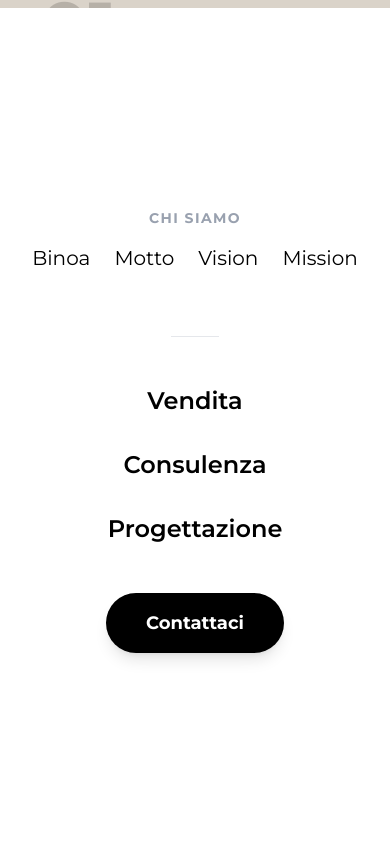
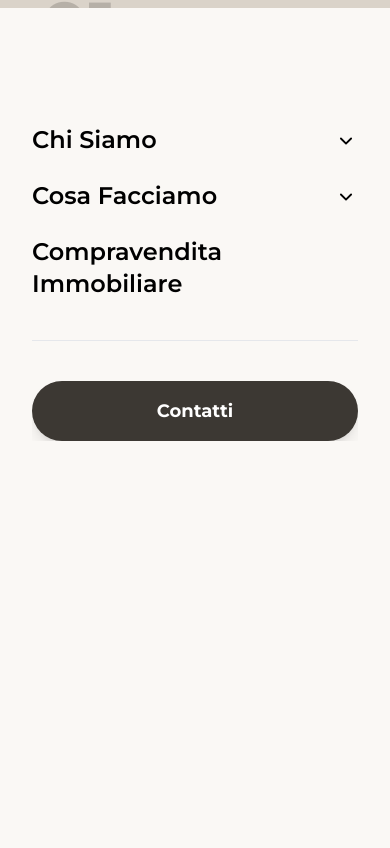
Before and after one commit to cesarecristanelli-code/binoastudio, a Next.js app: page / in a window 390 px wide. Shown: the part 836-1684 px from the top of the page. Built offline with nearby package versions, Linux system fonts and the light colour scheme.

Commit message:
Sistemata navbar. Aggiunti i testi delle varie sezioni

```diff
--- a/src/components/Navbar.tsx
+++ b/src/components/Navbar.tsx
@@ -14,16 +14,21 @@ interface NavlinkType {
 export default function Navbar() {
   const [isScrolled, setIsScrolled] = useState<boolean>(false);
   const [isOpen, setIsOpen] = useState<boolean>(false);
-  const [isDropdownOpen, setIsDropdownOpen] = useState<boolean>(false);
+  const [isChiSiamoOpen, setIsChiSiamoOpen] = useState<boolean>(false);
+  const [isCosaFacciamoOpen, setIsCosaFacciamoOpen] = useState<boolean>(false);
+  const [isMobileChiSiamoOpen, setIsMobileChiSiamoOpen] =
+    useState<boolean>(false);
+  const [isMobileCosaFacciamoOpen, setIsMobileCosaFacciamoOpen] =
+    useState<boolean>(false);
 
-  const navLinks: NavlinkType[] = [
-    { name: "Vendita", href: "/vendita" },
-    { name: "Consulenza", href: "/#consulenza" },
+  const cosaFacciamoLinks: NavlinkType[] = [
+    { name: "Compravendita Immobiliare", href: "/#compravendita-immobiliare" },
+    { name: "Gestione Progetti", href: "/#gestione-progetti" },
     { name: "Progettazione", href: "/#progettazione" },
   ];
 
-  const dropdownLinks: NavlinkType[] = [
-    { name: "Binoa", href: "/#binoa" },
+  const chiSiamoLinks: NavlinkType[] = [
+    { name: "Binòa", href: "/#binoa" },
     { name: "Motto", href: "/#motto" },
     { name: "Vision", href: "/#vision" },
     { name: "Mission", href: "/#mission" },
@@ -63,8 +68,6 @@ export default function Navbar() {
     : "bg-[rgb(250,248,245)] shadow-md border-b border-gray-100"; //se non si è nella Home
   const isTransparent = isHomePage && !isScrolled && !isOpen;
   const textColor = isTransparent ? "text-white" : "text-black";
-  const linkHoverColor =
-    isHomePage && !isScrolled ? "hover:text-blue-300" : "hover:text-blue-600";
 
   // Inverto il colore del logo se è sulla hero
   const logoPath = "/BinoaLogo.svg";
@@ -93,21 +96,28 @@ export default function Navbar() {
           {/* 'Chi siamo' dropdown */}
           <div
             className="relative group py-2"
-            onMouseOver={() => setIsDropdownOpen(true)}
-            onMouseLeave={() => setIsDropdownOpen(false)}
+            onMouseOver={() => setIsChiSiamoOpen(true)}
+            onMouseLeave={() => setIsChiSiamoOpen(false)}
+            onFocus={() => setIsChiSiamoOpen(true)}
+            onBlur={(e) => {
+              if (!e.currentTarget.contains(e.relatedTarget))
+                setIsChiSiamoOpen(false);
+            }}
           >
             <button
-              className={`flex items-center text-sm gap-1 font-medium tracking-wide transition-colors ${textColor} hover:opacity-70`}
+              aria-expanded={isChiSiamoOpen}
+              aria-haspopup={true}
+              className={`flex items-center gap-1 font-medium tracking-wide transition-colors ${textColor} hover:opacity-70 p-1`}
             >
               Chi siamo
               <ChevronDownIcon
-                className={`w-4 h-4 transition-transform duration-200 ${isDropdownOpen && "rotate-180"}`}
+                className={`w-4 h-4 transition-transform duration-200 ${isChiSiamoOpen && "rotate-180"}`}
               />
             </button>
             <div
-              className={`absolute left-0 mt-2 w-48 bg-white rounded-xl shadow-xl border border-gray-100 py-2 transition-all duration-200 origin-top-left ${isDropdownOpen ? "opacity-100 scale-100" : "opacity-0 scale-95 pointer-events-none"}`}
+              className={`absolute left-0 mt-2 w-48 bg-white rounded-xl shadow-xl border border-gray-100 py-2 transition-all duration-200 origin-top-left ${isChiSiamoOpen ? "opacity-100 scale-100" : "opacity-0 scale-95 invisible"}`}
             >
-              {dropdownLinks.map((link) => (
+              {chiSiamoLinks.map((link) => (
                 <Link
                   key={link.href}
                   href={link.href}
@@ -119,33 +129,66 @@ export default function Navbar() {
             </div>
           </div>
 
-          {navLinks.map((link) => (
+          <div
+            className="relative group py-2"
+            onMouseOver={() => setIsCosaFacciamoOpen(true)}
+            onMouseLeave={() => setIsCosaFacciamoOpen(false)}
+            onFocus={() => setIsCosaFacciamoOpen(true)}
+            onBlur={(e) => {
+              if (!e.currentTarget.contains(e.relatedTarget))
+                setIsCosaFacciamoOpen(false);
+            }}
+          >
+            <button
+              aria-expanded={isCosaFacciamoOpen}
+              aria-haspopup={true}
+              className={`flex items-center gap-1 font-medium tracking-wide transition-colors ${textColor} hover:opacity-70`}
+            >
+              Cosa Facciamo
+              <ChevronDownIcon
+                className={`w-4 h-4 transition-transform duration-200 ${isCosaFacciamoOpen && "rotate-180"}`}
+              />
+            </button>
+            <div
+              className={`absolute left-0 mt-2 w-48 bg-white rounded-xl shadow-xl border border-gray-100 py-2 transition-all duration-200 origin-top-left ${isCosaFacciamoOpen ? "opacity-100 scale-100" : "opacity-0 scale-95 invisible"}`}
+            >
+              {cosaFacciamoLinks.map((link) => (
                 <Link
                   key={link.href}
                   href={link.href}
-              className={`text-sm font-medium tracking-wide transition-colors ${textColor} ${linkHoverColor}`}
+                  className="block px-5 py-2.5 text-sm text-gray-700 hover:bg-gray-50 hover:text-blue-600 transition-colors"
                 >
                   {link.name}
                 </Link>
               ))}
+            </div>
+          </div>
 
-          <Link href="#footer">
+          <Link href="/vendita">
             <button
               className={`ml-4 text-xs font-semibold uppercase tracking-widest px-6 py-2.5 rounded-full transition-all duration-300 cursor-pointer ${
                 isHomePage && !isScrolled
                   ? "bg-white text-black hover:bg-gray-200" // Pulsante su trasparente
-                  : "bg-black text-white hover:bg-gray-800" // Pulsante su bianco
+                  : "bg-[#3C3833] text-white hover:bg-[#3C3833]/80" // Pulsante su bianco
               }`}
             >
-              Contattaci
+              Compravendita Immobiliare
             </button>
+          </Link>
+
+          <Link href="#footer">
+            <span
+              className={`font-medium tracking-wide transition-colors ${textColor} hover:opacity-70`}
+            >
+              Contatti
+            </span>
           </Link>
         </div>
 
         {/* Mobile menu icon */}
         <div className="md:hidden">
           <button
-            className={`md:hidden relative z-60 p-2 transition-colors ${textColor}`}
+            className={`md:hidden relative z-70 p-2 transition-colors ${textColor}`}
             aria-label="toggle-menu"
             onClick={() => setIsOpen(!isOpen)}
           >
@@ -186,41 +229,87 @@ export default function Navbar() {
 
       {/* Mobile Menu Overlay */}
       <div
-        className={`fixed inset-0 z-50 bg-white flex flex-col items-center justify-center gap-8 transition-transform duration-500 ease-in-out md:hidden ${
+        className={`fixed inset-0 z-60 bg-[rgb(250,248,245)] flex flex-col px-8 pt-24 transition-transform duration-500 ease-in-out md:hidden ${
           isOpen ? "translate-y-0" : "translate-y-full"
         }`}
       >
-        <div className="flex flex-col items-center gap-4">
-          <span className="text-sm uppercase tracking-widest text-gray-400 font-bold">Chi Siamo</span>
-          <div className="flex flex-wrap justify-center gap-x-6 gap-y-2 mb-4">
-            {dropdownLinks.map((link) => (
-              <Link key={link.href} href={link.href} onClick={() => setIsOpen(false)} className="text-xl font-medium text-black">
+        <div className="flex flex-col gap-6 overflow-y-auto mt-5">
+          {/* Sezione: Chi Siamo (Accordion) */}
+          <div className="flex flex-col">
+            <button
+              onClick={() => setIsMobileChiSiamoOpen(!isMobileChiSiamoOpen)}
+              className="flex items-center justify-between text-2xl font-semibold text-black"
+            >
+              Chi Siamo
+              <ChevronDownIcon
+                className={`w-6 h-6 transition-transform ${isMobileChiSiamoOpen ? "rotate-180" : ""}`}
+              />
+            </button>
+            <div
+              className={`flex flex-col gap-4 pl-4 overflow-hidden transition-all duration-300 ${isMobileChiSiamoOpen ? "max-h-60 mt-4 opacity-100" : "max-h-0 opacity-0"}`}
+            >
+              {chiSiamoLinks.map((link) => (
+                <Link
+                  key={link.href}
+                  href={link.href}
+                  onClick={() => setIsOpen(false)}
+                  className="text-lg text-gray-600"
+                >
                   {link.name}
                 </Link>
               ))}
             </div>
           </div>
 
-        <div className="w-12 h-px bg-gray-200 my-4" />
-
-        {navLinks.map((link) => (
+          {/* Sezione: Cosa Facciamo (Accordion) */}
+          <div className="flex flex-col">
+            <button
+              onClick={() =>
+                setIsMobileCosaFacciamoOpen(!isMobileCosaFacciamoOpen)
+              }
+              className="flex items-center justify-between text-2xl font-semibold text-black"
+            >
+              Cosa Facciamo
+              <ChevronDownIcon
+                className={`w-6 h-6 transition-transform ${isMobileCosaFacciamoOpen ? "rotate-180" : ""}`}
+              />
+            </button>
+            <div
+              className={`flex flex-col gap-4 pl-4 overflow-hidden transition-all duration-300 ${isMobileCosaFacciamoOpen ? "max-h-60 mt-4 opacity-100" : "max-h-0 opacity-0"}`}
+            >
+              {cosaFacciamoLinks.map((link) => (
                 <Link
                   key={link.href}
                   href={link.href}
-            className="text-2xl font-semibold text-black hover:text-blue-600 transition-colors"
                   onClick={() => setIsOpen(false)}
+                  className="text-lg text-gray-600"
                 >
                   {link.name}
                 </Link>
               ))}
+            </div>
+          </div>
 
+          {/* Link Semplice: Vendita */}
           <Link
-          href="/contattaci"
+            href="/#compravendita-immobiliare"
             onClick={() => setIsOpen(false)}
-          className="mt-4 bg-black text-white px-10 py-4 rounded-full text-lg font-bold shadow-lg"
+            className="text-2xl font-semibold text-black"
           >
-          Contattaci
+            Compravendita Immobiliare
           </Link>
+
+          <div className="h-px bg-gray-200 my-4" />
+
+          {/* Bottone CTA Finale */}
+          <Link
+            href="#footer"
+            onClick={() => setIsOpen(false)}
+            className="bg-[#3C3833] text-white text-center py-4 rounded-full text-lg font-bold shadow-lg"
+          >
+            Contatti
+          </Link>
+        </div>
       </div>
     </nav>
   );
--- a/src/components/company-section/BodySection.tsx
+++ b/src/components/company-section/BodySection.tsx
@@ -3,10 +3,9 @@ import Image from "next/image";
 import { motion } from "framer-motion";
 import { SectionProps } from "@/types/bodysection.types";
 
-
-
 export default function Section({
   title,
+  subtitle,
   children,
   imagePath,
   reverse,
@@ -55,12 +54,20 @@ export default function Section({
             rounded-xl ${reverse ? "md:rounded-s-xl md:rounded-e-none" : "md:rounded-e-xl md:rounded-s-none"}
         `}
       >
-        <h3
+        <h2
           style={{ color: titleColor }}
-          className={`text-3xl md:text-4xl mb-4 uppercase tracking-wider`}
+          className={`text-3xl md:text-4xl mb-1 tracking-wide`}
         >
           {title}
-        </h3>
+        </h2>
+        {subtitle && (
+          <h3
+            style={{ color: titleColor }}
+            className="text-2xl mb-4 tracking-wide"
+          >
+            {subtitle}
+          </h3>
+        )}
         <p className={`leading-relaxed max-w-md`} style={{ color: textColor }}>
           {children}
         </p>
--- a/src/components/company-section/ChiSiamo.tsx
+++ b/src/components/company-section/ChiSiamo.tsx
@@ -7,53 +7,56 @@ import { SectionType } from "@/types/bodysection.types";
 const sections: SectionType[] = [
   {
     id: 1,
-    title: "Binoa",
+    title: "BINÒA",
     imagePath: "/Tre-architetti.png",
     idSection: "binoa",
-    children: `Lorem ipsum, dolor sit amet consectetur adipisicing elit. Facilis
-          facere harum animi tenetur enim doloremque in minus ullam quidem
-          soluta odit molestiae quibusdam modi dolore dolorem, voluptate
-          voluptatem. Doloribus recusandae neque qui nulla officiis ducimus,
-          vitae officia culpa provident harum?`,
+    children: (
+      <>
+        <b>BINÒA</b> nasce dall’incontro tra la solidità tecnica di Andrea,
+        architetto senior, e l’energia di Pietro, esperto in marketing
+        immobiliare. Fondiamo due generazioni e competenze speculari per
+        superare i limiti del nostro tempo. Guidati dal motto{" "}
+        <b>“Gestiamo valori”</b>, seguiamo un percorso strategico che evolve
+        dalla vendita sicura alla gestione di grandi progetti. Uniamo rigore
+        tecnico e cura umana per garantire intese solide e trasparenti.
+      </>
+    ),
     revrese: false,
     divClasses: "mt-28 mb-16",
   },
   {
     id: 2,
-    title: "Motto",
+    title: "MOTTO",
+    subtitle: "Gestiamo valori",
     imagePath: "/Tre-architetti.png",
     idSection: "motto",
-    children: `Lorem ipsum, dolor sit amet consectetur adipisicing elit. Facilis
-          facere harum animi tenetur enim doloremque in minus ullam quidem
-          soluta odit molestiae quibusdam modi dolore dolorem, voluptate
-          voluptatem. Doloribus recusandae neque qui nulla officiis ducimus,
-          vitae officia culpa provident harum?`,
+    children: `Per BINÒA ogni progetto è in primis un incontro tra persone.
+    Uniamo il rigore dell’architettura all’ascolto profondo per tutelare il capitale umano e la serenità dei clienti.
+    Diamo trasparenza ai principi che rendono una dimora il riflesso autentico dei valori di chi la abita.`,
     revrese: true,
     divClasses: "my-28",
   },
   {
     id: 3,
-    title: "Vision",
+    title: "VISION",
+    subtitle: "Gestiamo immobili in modo integrale",
     imagePath: "/Guarda-orizzonte.png",
     idSection: "vision",
-    children: `Lorem ipsum, dolor sit amet consectetur adipisicing elit. Facilis
-          facere harum animi tenetur enim doloremque in minus ullam quidem
-          soluta odit molestiae quibusdam modi dolore dolorem, voluptate
-          voluptatem. Doloribus recusandae neque qui nulla officiis ducimus,
-          vitae officia culpa provident harum?`,
+    children: `Guardiamo al futuro del mercato evolvendo come partner strategici per investimenti complessi
+    e progettazione internazionale. La nostra ambizione è governare l'intero ciclo di vita dell'edificio, colmando
+    ogni distanza tecnica o burocratica per unire stabilmente persone e dimore.`,
     revrese: false,
     divClasses: "my-28",
   },
   {
     id: 4,
-    title: "Mission",
+    title: "MISSION",
+    subtitle: "Ci prendiamo cura degli immobili",
     imagePath: "/Stretta-di-mano.png",
     idSection: "mission",
-    children: `Lorem ipsum, dolor sit amet consectetur adipisicing elit. Facilis
-          facere harum animi tenetur enim doloremque in minus ullam quidem
-          soluta odit molestiae quibusdam modi dolore dolorem, voluptate
-          voluptatem. Doloribus recusandae neque qui nulla officiis ducimus,
-          vitae officia culpa provident harum?`,
+    children: `Operiamo attraverso un metodo che renda la vendita sicura e trasparente, integrando analisi urbanistica
+    e marketing relazionale per garantire una gestione completa. Accompagniamo le persone con onestà e competenza, mettendo
+    la tutela e la valorizzazione del progetto o della vendita al centro di ogni nostra azione.`,
     revrese: true,
     divClasses: "my-28",
   },
@@ -72,6 +75,7 @@ export default function ChiSiamo() {
           <div className={s.divClasses}>
             <Section
               title={s.title}
+              subtitle={s.subtitle}
               imagePath={s.imagePath}
               idSection={s.idSection}
               reverse={s.revrese}
--- a/src/components/company-section/CosaFacciamo.tsx
+++ b/src/components/company-section/CosaFacciamo.tsx
@@ -9,40 +9,56 @@ export default function CosaFacciamo() {
   const sections: SectionType[] = [
     {
       id: 1,
-      title: "Vendite",
+      title: "COMPRAVENDITA IMMOBILIARE",
       imagePath: "/Tre-architetti.png",
-      idSection: "vendite",
-      children: `Lorem ipsum, dolor sit amet consectetur adipisicing elit. Facilis
-          facere harum animi tenetur enim doloremque in minus ullam quidem
-          soluta odit molestiae quibusdam modi dolore dolorem, voluptate
-          voluptatem. Doloribus recusandae neque qui nulla officiis ducimus,
-          vitae officia culpa provident harum?`,
+      idSection: "compravendita-immobiliare",
+      children: (
+        <>
+          Offriamo un servizio di intermediazione che ha come obiettivo una{" "}
+          <b>“vendita sicura”</b>. Uniamo la ricerca commerciale di Pietro al
+          rigore tecnico di Andrea, garantendo che ogni immobile abbia i
+          documenti necessari in ordine. Accompagniamo i clienti con
+          trasparenza, trasformando la trattativa in un&apos;intesa solida.
+        </>
+      ),
       revrese: false,
       divClasses: "mt-28 mb-16",
     },
     {
       id: 2,
-      title: "Gestione Progetti",
+      title: "GESTIONE PROGETTI",
       imagePath: "/Tre-architetti.png",
-      idSection: "consulenza",
-      children: `Lorem ipsum, dolor sit amet consectetur adipisicing elit. Facilis
-          facere harum animi tenetur enim doloremque in minus ullam quidem
-          soluta odit molestiae quibusdam modi dolore dolorem, voluptate
-          voluptatem. Doloribus recusandae neque qui nulla officiis ducimus,
-          vitae officia culpa provident harum?`,
+      idSection: "gestione-progetti",
+      children: (
+        <>
+          Ci proponiamo come partner strategici per imprese e investitori anche
+          nel ruolo di <b>Site Manager</b>. Gestiamo la complessità, con un
+          approccio metodico che si fonda dalle norme ISO del project
+          management. Dalla pianificazione dei processi tecnici ed economici
+          oltre a quelli legati al marketing e alla compravendita in corso di
+          costruzione, solleviamo committenti e imprese da aspetti critici sia
+          tecnici che operativi, garantendo efficienza e qualità per trasformare
+          le aree di sviluppo in realtà concrete.
+        </>
+      ),
       revrese: true,
       divClasses: "my-28",
     },
     {
       id: 3,
-      title: "Progettazione",
+      title: "PROGETTAZIONE",
       imagePath: "/Guarda-orizzonte.png",
       idSection: "progettazione",
-      children: `Lorem ipsum, dolor sit amet consectetur adipisicing elit. Facilis
-          facere harum animi tenetur enim doloremque in minus ullam quidem
-          soluta odit molestiae quibusdam modi dolore dolorem, voluptate
-          voluptatem. Doloribus recusandae neque qui nulla officiis ducimus,
-          vitae officia culpa provident harum?`,
+      children: (
+        <>
+          Trasformiamo le idee in spazi attraverso una progettazione integrale
+          che unisce estetica e ingegnerizzazione. Ci occupiamo anche dei
+          cantieri, con una particolare attenzione all&apos;ambiente. Supportiamo il
+          cliente dal concept iniziale fino alla firma finale, assicurando che
+          ogni intervento, dalla ristrutturazione alla grande opera, sia
+          tecnicamente solido e protetto
+        </>
+      ),
       revrese: false,
       divClasses: "my-28",
     },
--- a/src/types/bodysection.types.ts
+++ b/src/types/bodysection.types.ts
@@ -8,6 +8,7 @@ export interface SectionStyle {
 
 export interface SectionProps {
   title: string;
+  subtitle?: string;
   children: string | ReactNode;
   imagePath: string;
   reverse: boolean;
@@ -18,6 +19,7 @@ export interface SectionProps {
 export interface SectionType {
   id: number;
   title: string;
+  subtitle?: string;
   imagePath: string;
   idSection: string;
   children: string | ReactNode;
```
Lines whose indentation alone changed are shown as unchanged.
